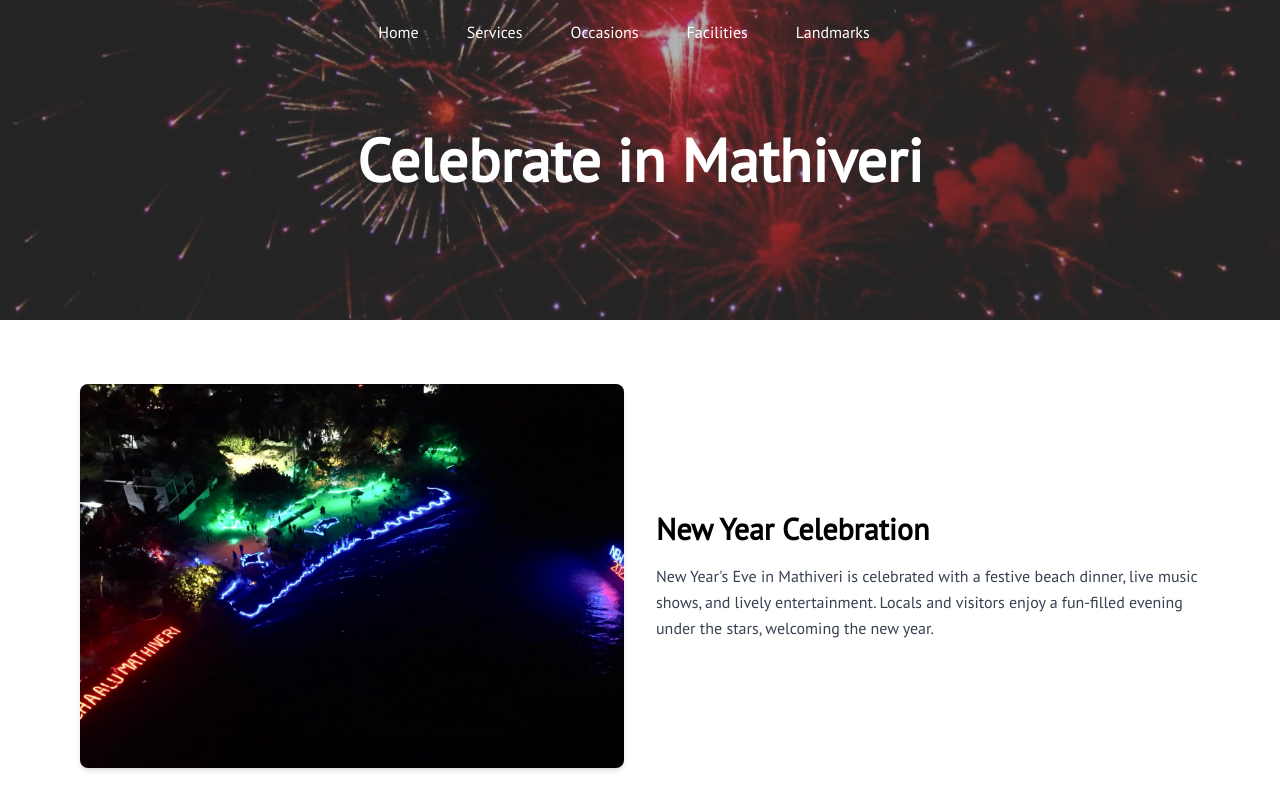
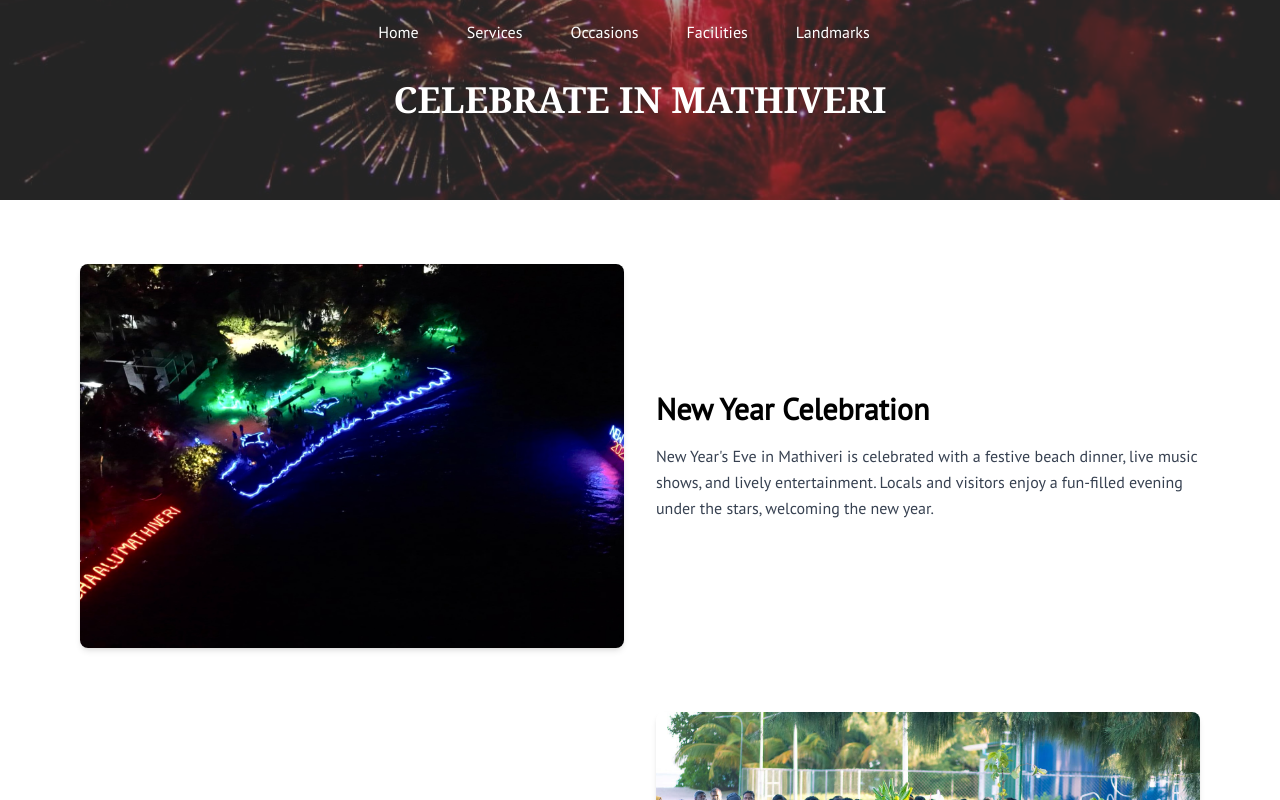
Before and after one commit to iyasaar/mathiveri-travelers, a Next.js app: page /occasions in a window 1280 px wide. Shown: the top 800 px of the page. Built offline with nearby package versions, Linux system fonts and the light colour scheme.

Commit message:
Update OccasionsPage hero section height and heading styles for improved layout

```diff
--- a/src/app/occasions/page.tsx
+++ b/src/app/occasions/page.tsx
@@ -19,7 +19,7 @@ export default function OccasionsPage() {
   return (
     <main className="w-full min-h-screen">
       {/* HERO SECTION */}
-      <section className="relative h-[40vh] w-full">
+      <section className="relative h-[200px] w-full">
         <Image
           src="/occasions/01.jpg"
           alt="Mathiveri Island Occasions Hero"
@@ -29,7 +29,7 @@ export default function OccasionsPage() {
           className="opacity-80"
         />
         <div className="absolute inset-0 bg-black/30 flex items-center justify-center">
-          <h1 className="text-white text-4xl md:text-6xl font-bold">
+          <h1 className="text-white text-4xl md:text-4xl font-bold uppercase font-serif">
             Celebrate in Mathiveri
           </h1>
         </div>
```
